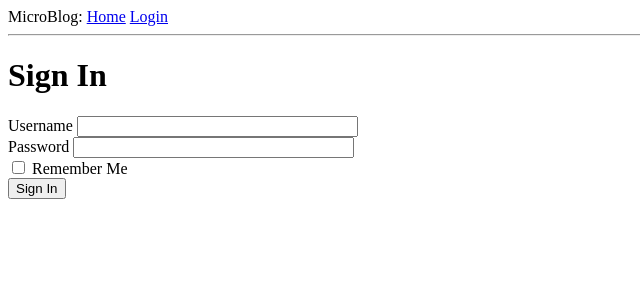
After one commit to WaizungTaam/microblog, a Flask app: page /login in a window 1280 px wide. The commit adds this page. Shown: the top 300 px of the page, without its empty margins (0-640 px from the left). Run offline with Flask 2, Linux system fonts and the light colour scheme.

Commit message:
03 - Web Forms

```diff
--- a/app/__init__.py
+++ b/app/__init__.py
@@ -1,5 +1,7 @@
 from flask import Flask
+from config import Config
 
 app = Flask(__name__)
+app.config.from_object(Config)
 
 from app import routes  # Imported after app = ... to avoid circular imports
--- /dev/null
+++ b/app/forms.py
@@ -0,0 +1,9 @@
+from flask_wtf import FlaskForm
+from wtforms import StringField, PasswordField, BooleanField, SubmitField
+from wtforms.validators import DataRequired
+
+class LoginForm(FlaskForm):
+    username = StringField('Username', validators=[DataRequired()])
+    password = StringField('Password', validators=[DataRequired()])
+    remember_me = BooleanField('Remember Me')
+    submit = SubmitField('Sign In')
--- a/app/routes.py
+++ b/app/routes.py
@@ -1,5 +1,6 @@
-from flask import render_template
+from flask import render_template, flash, redirect, url_for
 from app import app
+from app.forms import LoginForm
 
 @app.route('/')
 @app.route('/index')
@@ -16,3 +17,12 @@ def index():
         }
     ]
     return render_template('index.html', title='Home', user=user, posts=posts)
+
+@app.route('/login', methods=['GET', 'POST'])
+def login():
+    form = LoginForm()
+    if form.validate_on_submit():
+        flash('Login requested for user {}, remember_me = {} '.format(
+            form.username.data, form.remember_me.data))
+        return redirect(url_for('index'))
+    return render_template('login.html', title='Sign In', form=form)
--- a/app/templates/base.html
+++ b/app/templates/base.html
@@ -7,8 +7,20 @@
   {%- endif %}
   </head>
   <body>
-    <div>MicroBlog: <a href="/index">Home</a></div>
+    <div>MicroBlog:
+      <a href="{{ url_for('index') }}">Home</a>
+      <a href="{{ url_for('login') }}">Login</a>
+    </div>
     <hr>
+    {%- with messages = get_flashed_messages() %}
+    {%- if messages %}
+    <ul>
+    {%- for message in messages %}
+      <li>{{ message }}</li>
+    {%- endfor %}
+    </ul>
+    {%- endif %}
+    {%- endwith %}
     {%- block content %}{%- endblock %}
   </body>
 </html>
--- /dev/null
+++ b/app/templates/login.html
@@ -0,0 +1,29 @@
+{% extends "base.html" %}
+
+{%- block content %}
+  <h1>Sign In</h1>
+  <form method="post" novalidate>
+    {{ form.hidden_tag() }}
+    <div>
+      {{ form.username.label }}
+      {{ form.username(size=32) }}
+      {% for error in form.username.errors %}
+      <span style="color: red;">{{ error }}</span>
+      {% endfor %}
+    </div>
+    <div>
+      {{ form.password.label }}
+      {{ form.password(size=32) }}
+      {% for error in form.password.errors %}
+      <span style="color: red;">{{ error }}</span>
+      {% endfor %}
+    </div>
+    <div>
+      {{ form.remember_me() }}
+      {{ form.remember_me.label }}
+    </div>
+    <div>
+      {{ form.submit() }}
+    </div>
+  </form>
+{%- endblock %}
--- /dev/null
+++ b/config.py
@@ -0,0 +1,4 @@
+import os
+
+class Config:
+    SECRET_KEY = os.environ.get('SECRET_KEY') or 'you-will-never-guess'
```
